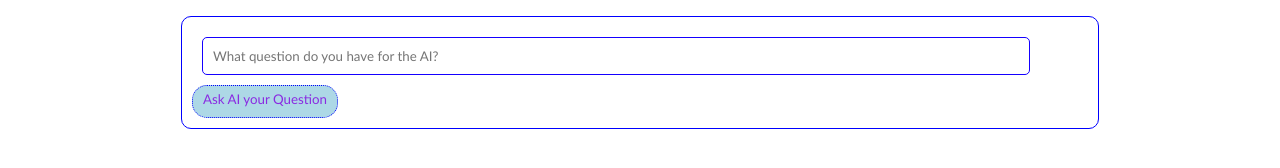
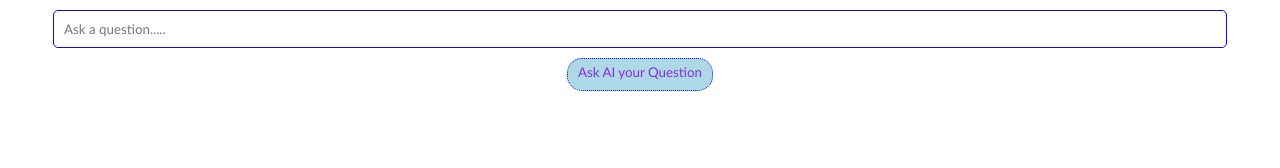
Before and after one commit to BethanyJep/MjiWaHuruma, a website with bundled scripts: page genai.html in a window 1280 px wide. Built offline with nearby package versions, Linux system fonts and the light colour scheme.

Commit message:
tiny changes to html/css

```diff
--- a/genai.html
+++ b/genai.html
@@ -7,10 +7,11 @@
     <link rel="stylesheet" href="style.css">
 </head>
 <body>
-    <script src="/genai.js"></script>
-    <form action="">
-        <input type="text" placeholder="What question do you have for the AI?">
-        <button>Ask AI your Question</button>
-    </form>
+<script src="genai.js" ></script>
+<div class="genai">
+    <input type="text" placeholder="Ask a question....." id="userInput">
+    <button id="submitButton" >Ask AI your Question</button>
+    <div id="response"><p></p></div>
+</div>
 </body>
 </html>
--- a/genai.js
+++ b/genai.js
@@ -20,7 +20,7 @@ export async function main() {
         body: {
             messages: [
                 { role: "system", content: "" },
-                { role: "user", content: "Can you explain the basics of machine learning?" }
+                { role: "user", content: "what is AI?" }
             ],
             model: "gpt-4o",
             temperature: 1,
--- a/style.css
+++ b/style.css
@@ -141,6 +141,13 @@
       margin: auto;
   }
 
+  .genai{
+    display: flex;
+    flex-direction: column;
+    align-items: center;
+    justify-content: center;
+    margin: 0;
+  }
   @media screen and (max-width: 768px) {
       .landing-page{
           flex-direction: column-reverse;
```
